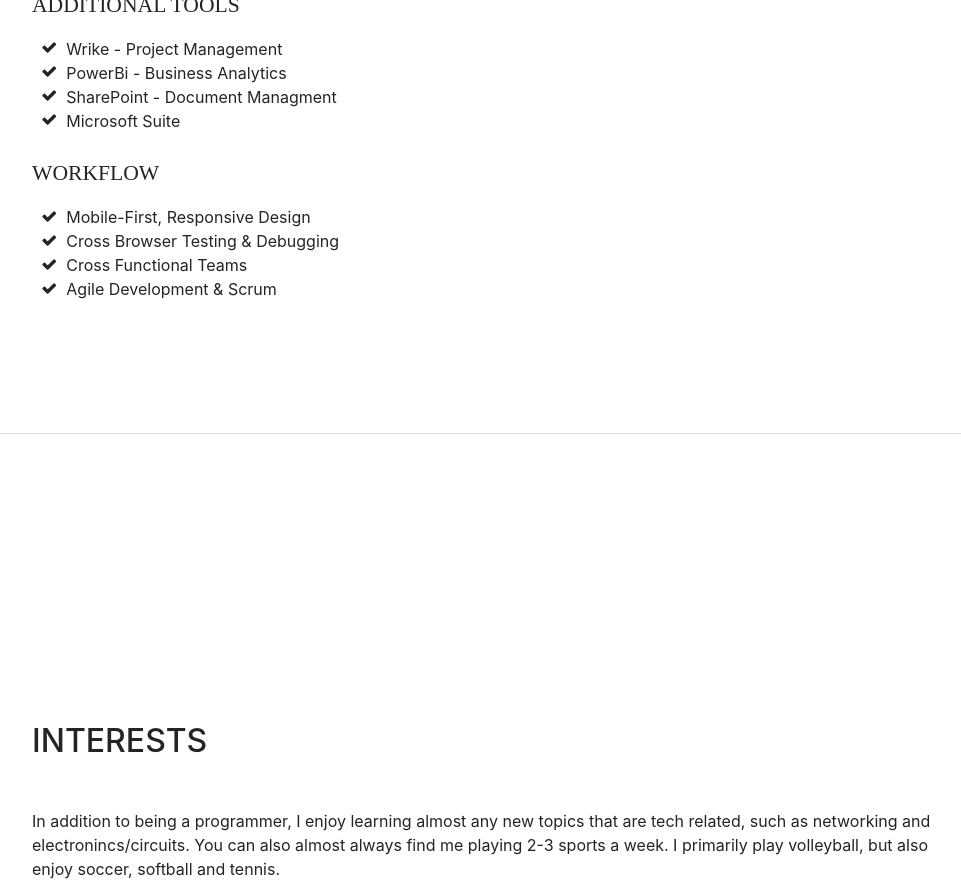
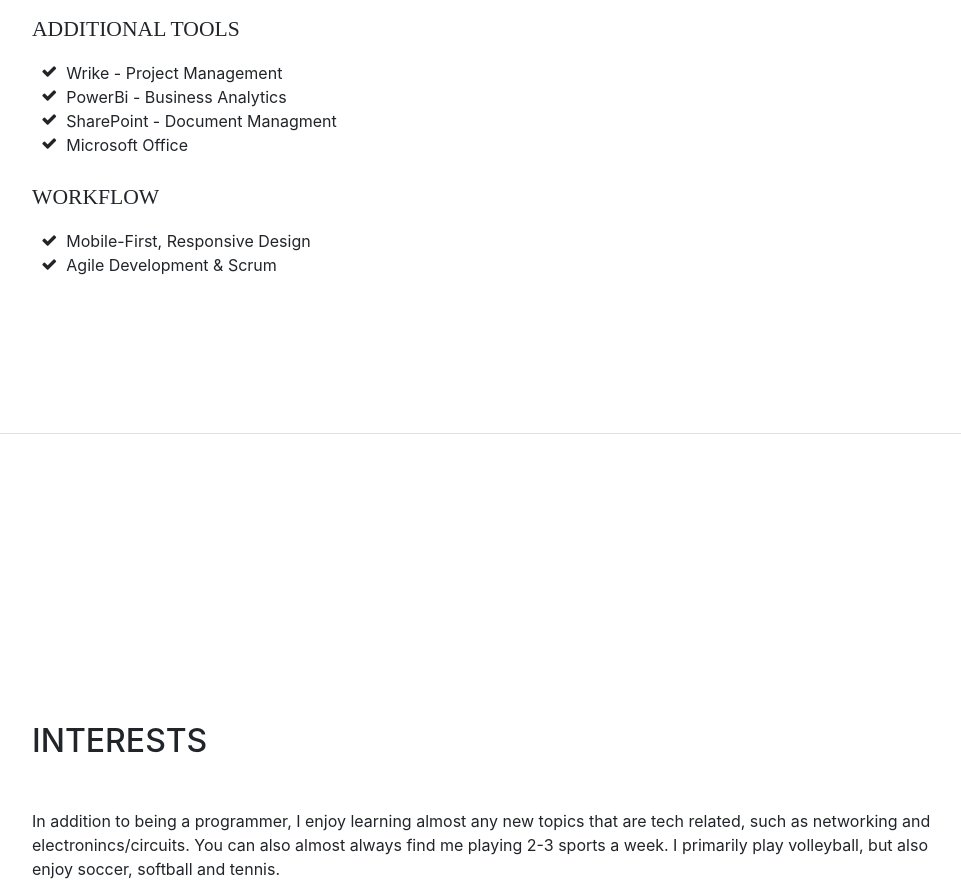
Before and after one commit to MattAtencio/Resume, a website with bundled scripts: page index.html in a window 1280 px wide. Shown: the part 2766-3660 px from the top of the page, without its empty margins (288-1249 px from the left). Built offline with nearby package versions, Linux system fonts and the light colour scheme; a web font is replaced by a local one.

Commit message:
Add files via upload

```diff
--- a/index.html
+++ b/index.html
@@ -5,8 +5,8 @@
 
     <meta charset="utf-8">
     <meta name="viewport" content="width=device-width, initial-scale=1, shrink-to-fit=no">
-    <meta name="description" content="">
-    <meta name="author" content="">
+    <meta name="description" content="Resume Website">
+    <meta name="author" content="Matthew Atencio">
 
     <title>Matthew Atencio - Resume</title>
 
@@ -29,7 +29,7 @@
 
     <nav class="navbar navbar-expand-lg navbar-dark bg-primary fixed-top" id="sideNav">
       <a class="navbar-brand js-scroll-trigger" href="#page-top">
-        <span class="d-block d-lg-none">Start Bootstrap</span>
+        <span class="d-block d-lg-none">Resume</span>
         <span class="d-none d-lg-block">
           <img class="img-fluid img-profile rounded-circle mx-auto mb-2" src="img/profile.jpg" alt="">
         </span>
@@ -206,7 +206,7 @@
               SharePoint - Document Managment</li>
             <li>
               <i class="fa-li fa fa-check"></i>
-              Microsoft Suite</li>
+              Microsoft Office</li>
           </ul>
 
 		  <br>
@@ -215,12 +215,6 @@
             <li>
               <i class="fa-li fa fa-check"></i>
               Mobile-First, Responsive Design</li>
-            <li>
-              <i class="fa-li fa fa-check"></i>
-              Cross Browser Testing &amp; Debugging</li>
-            <li>
-              <i class="fa-li fa fa-check"></i>
-              Cross Functional Teams</li>
             <li>
               <i class="fa-li fa fa-check"></i>
               Agile Development &amp; Scrum</li>
```
Also changed, not shown: README.md.
